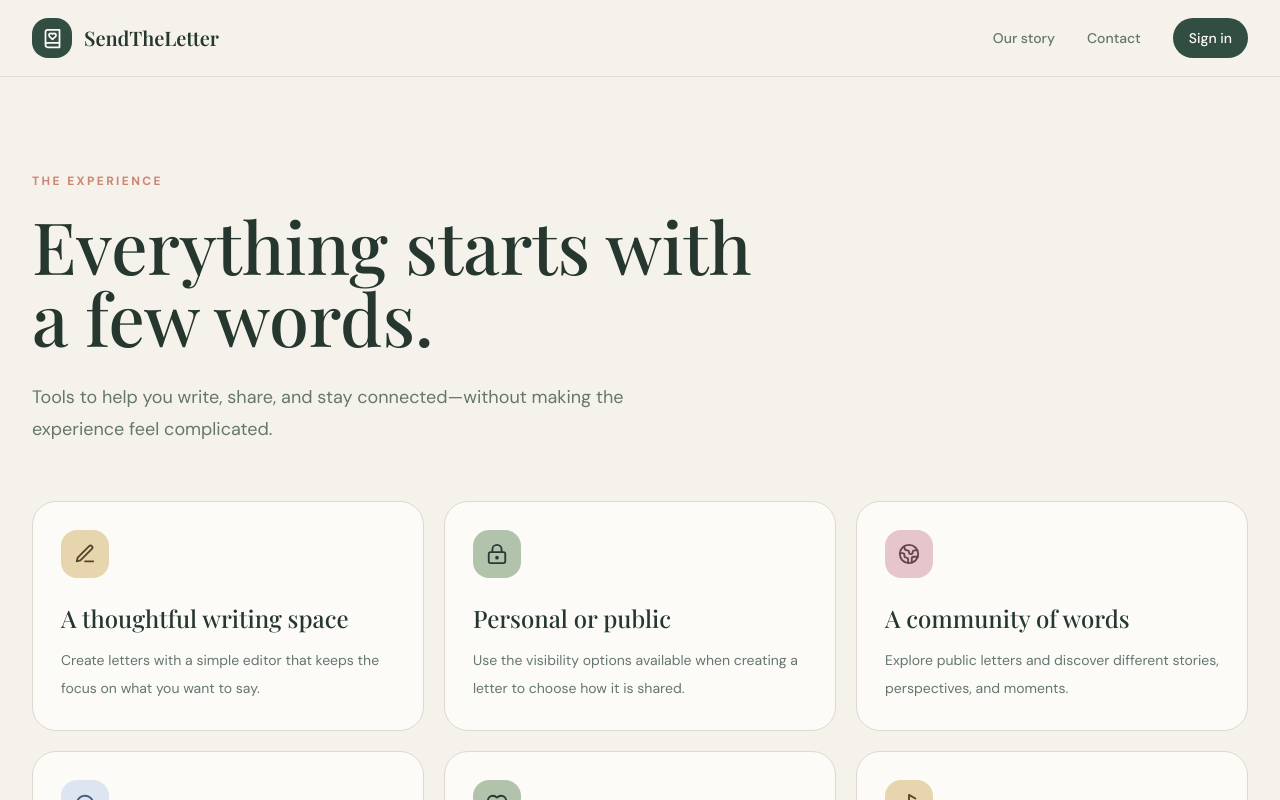
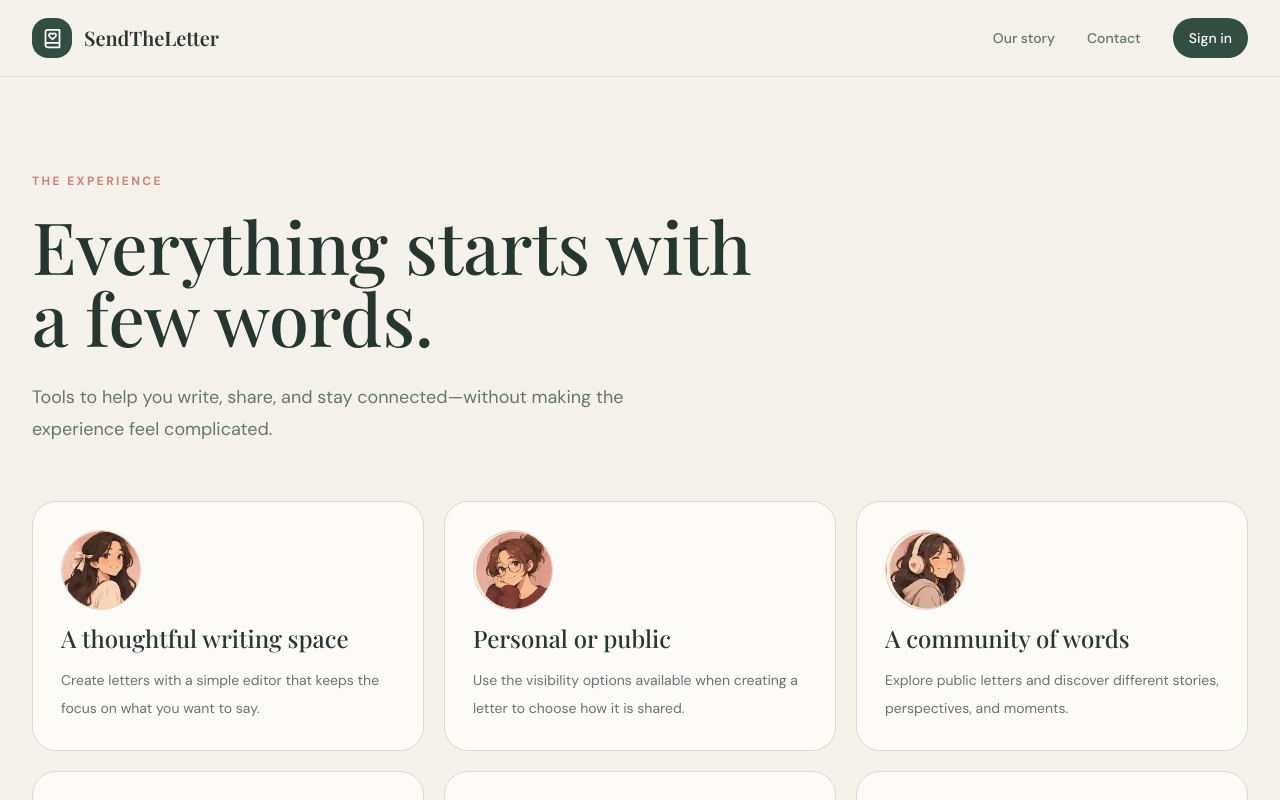
Before and after one commit to donnelsimbajon-design/SendtheLetter_System, a React (Vite) app in the folder Note_letter/: page /services in a window 1280 px wide. Shown: the top 800 px of the page. Built offline with nearby package versions, Linux system fonts and the light colour scheme; no server answers.

Commit message:
Replace Experience feature icons with existing anime character avatars

```diff
--- a/Note_letter/src/Pages/Services.tsx
+++ b/Note_letter/src/Pages/Services.tsx
@@ -1,13 +1,16 @@
 import { Link } from 'react-router-dom';
-import { ArrowRight, BookHeart, Globe2, Heart, LockKeyhole, MessageCircle, Music2, PenLine } from 'lucide-react';
+import { ArrowRight, BookHeart } from 'lucide-react';
+import { avatarUrl, type AvatarId } from '../constants/avatars';
 
-const features = [
-  {icon:PenLine,title:'A thoughtful writing space',body:'Create letters with a simple editor that keeps the focus on what you want to say.',tone:'gold'},
-  {icon:LockKeyhole,title:'Personal or public',body:'Use the visibility options available when creating a letter to choose how it is shared.',tone:'sage'},
-  {icon:Globe2,title:'A community of words',body:'Explore public letters and discover different stories, perspectives, and moments.',tone:'rose'},
-  {icon:MessageCircle,title:'Conversations',body:'Continue the connection through the app’s messaging and letter discussion features.',tone:'blue'},
-  {icon:Heart,title:'Reactions and keepsakes',body:'React to letters and revisit writing that meant something to you.',tone:'sage'},
-  {icon:Music2,title:'Music with a message',body:'Add a music link to a letter when a song says what words cannot.',tone:'gold'},
+type ExperienceFeature = { avatar: AvatarId; title: string; body: string };
+
+const features: ExperienceFeature[] = [
+  { avatar: 'female-01', title: 'A thoughtful writing space', body: 'Create letters with a simple editor that keeps the focus on what you want to say.' },
+  { avatar: 'female-02', title: 'Personal or public', body: 'Use the visibility options available when creating a letter to choose how it is shared.' },
+  { avatar: 'female-03', title: 'A community of words', body: 'Explore public letters and discover different stories, perspectives, and moments.' },
+  { avatar: 'male-01', title: 'Conversations', body: 'Continue the connection through the app’s messaging and letter discussion features.' },
+  { avatar: 'male-02', title: 'Reactions and keepsakes', body: 'React to letters and revisit writing that meant something to you.' },
+  { avatar: 'male-03', title: 'Music with a message', body: 'Add a music link to a letter when a song says what words cannot.' },
 ];
 
 const Services = () => (
@@ -15,7 +18,27 @@ const Services = () => (
     <header className="border-b border-border/70"><div className="mx-auto flex h-[76px] max-w-7xl items-center justify-between px-5 sm:px-8"><Link to="/" className="flex items-center gap-3"><span className="flex h-10 w-10 items-center justify-center rounded-2xl bg-primary text-primary-foreground"><BookHeart size={21}/></span><span className="font-editorial text-xl font-semibold">SendTheLetter</span></Link><nav className="flex items-center gap-5 text-sm font-medium text-muted-foreground sm:gap-8"><Link to="/about" className="hover:text-foreground">Our story</Link><Link to="/contact" className="hover:text-foreground">Contact</Link><Link to="/login" className="rounded-full bg-primary px-4 py-2.5 text-primary-foreground">Sign in</Link></nav></div></header>
     <main className="mx-auto max-w-7xl px-5 py-16 sm:px-8 sm:py-24">
       <div className="max-w-3xl"><p className="text-xs font-bold uppercase tracking-[.2em] text-[hsl(var(--accent))]">The experience</p><h1 className="mt-5 font-editorial text-5xl leading-[1.08] sm:text-7xl">Everything starts with a few words.</h1><p className="mt-7 max-w-2xl text-lg leading-8 text-muted-foreground">Tools to help you write, share, and stay connected—without making the experience feel complicated.</p></div>
-      <div className="mt-14 grid gap-5 sm:grid-cols-2 lg:grid-cols-3">{features.map(({icon:Icon,title,body,tone})=><article key={title} className="rounded-3xl border border-border bg-card p-7 transition-transform hover:-translate-y-1"><span className={`flex h-12 w-12 items-center justify-center rounded-2xl ${tone==='gold'?'bg-[hsl(var(--surface-gold))] text-[#55462A]':tone==='sage'?'bg-[hsl(var(--surface-sage))] text-[#263B35]':tone==='rose'?'bg-[hsl(var(--surface-rose))] text-[#68444D]': 'bg-[#DCE5F0] text-[#405B7B]'}`}><Icon size={22}/></span><h2 className="mt-6 font-editorial text-2xl">{title}</h2><p className="mt-3 text-sm leading-7 text-muted-foreground">{body}</p></article>)}</div>
+      <div className="mt-14 grid gap-5 sm:grid-cols-2 lg:grid-cols-3">
+        {features.map(({ avatar, title, body }) => (
+          <article
+            key={title}
+            className="rounded-3xl border border-border bg-card p-7 transition-all duration-200 hover:-translate-y-1 hover:shadow-md"
+          >
+            <img
+              src={avatarUrl(avatar)}
+              alt=""
+              aria-hidden="true"
+              width={80}
+              height={80}
+              loading="lazy"
+              decoding="async"
+              className="h-20 w-20 rounded-full border border-[#E8D0C2] bg-[#F4DBD1] object-cover"
+            />
+            <h2 className="mt-3 font-editorial text-2xl">{title}</h2>
+            <p className="mt-3 text-sm leading-7 text-muted-foreground">{body}</p>
+          </article>
+        ))}
+      </div>
       <div className="mt-16 flex flex-col items-start justify-between gap-6 rounded-[2rem] bg-[hsl(var(--surface-sage))] p-8 text-[#263B35] sm:flex-row sm:items-center sm:p-10"><div><p className="text-xs font-bold uppercase tracking-[.18em] opacity-70">Ready when you are</p><h2 className="mt-2 font-editorial text-3xl sm:text-4xl">Put your thoughts into words.</h2></div><Link to="/signup" className="inline-flex shrink-0 items-center gap-2 rounded-full bg-[#263B35] px-5 py-3 text-sm font-semibold text-white">Create your space <ArrowRight size={16}/></Link></div>
     </main>
   </div>
```
